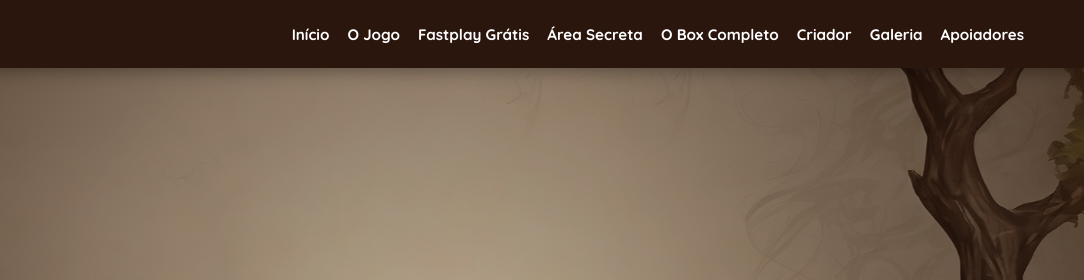
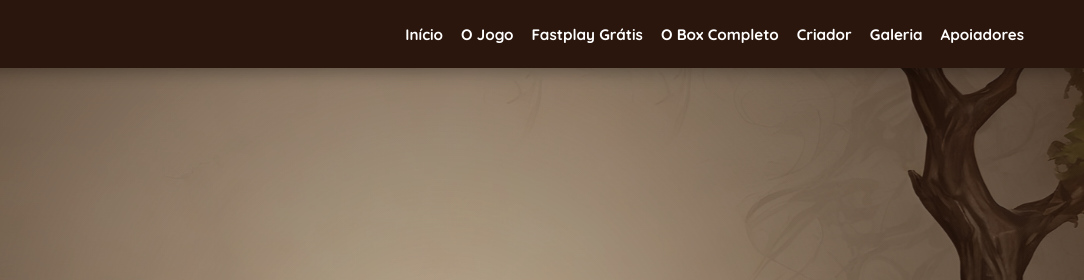
Before and after one commit to fazdecontarpg/fazdecontarpg.github.io, a plain HTML site: page index.html in a window 1280 px wide. Shown: the top 280 px of the page, 196-1280 px from the left. Drawn offline with Linux system fonts and the light colour scheme.

Commit message:
Update index.html

```diff
--- a/index.html
+++ b/index.html
@@ -25,7 +25,7 @@
         <a href="#inicio">Início</a>
         <a href="#sobre">O Jogo</a>
         <a href="#material-gratuito">Fastplay Grátis</a>
-        <a href="#area-apoiadores">Área Secreta</a>
+
         <a href="#garanta-ja">O Box Completo</a>
         <a href="#autoria">Criador</a>
         <a href="#galeria">Galeria</a>
@@ -93,43 +93,7 @@
     </div>
   </section>
 
-  <!-- 4.1 Seção de Links Exclusivos para Apoiadores (Área Protegida) -->
-  <!-- <section class="supporters-access-section" id="area-apoiadores">
-    <div class="section-container supporters-access-wrapper">
-      <div class="supporters-badge">🛡️ ÁREA EXCLUSIVA DE APOIADORES</div>
-      <h2>Acesse seus Materiais de Apoiador</h2>
-      <p>Escolha a sua categoria de apoio, digite a sua senha e acesse a sua pasta secreta no Google Drive!</p>
 
-      <div class="supporters-buttons-grid">
-        <button class="cta-button supporter-btn" data-supporter-type="livro">
-          <span class="icon">📚</span> Apoiadores do Livro
-        </button>
-
-        <button class="cta-button supporter-btn" data-supporter-type="insetario">
-          <span class="icon">🐛</span> Apoiadores do Insetário
-        </button>
-
-        <button class="cta-button supporter-btn" data-supporter-type="clube">
-          <span class="icon">👑</span> Clube Faz de Conta RPG
-        </button>
-      </div>
-    </div>
-  </section> -->
-
-  <!-- MODAL DE SENHA DE APOIADOR -->
-  <!-- <div class="modal-overlay" id="passwordModal">
-    <div class="modal-content password-modal-content">
-      <button class="close-modal" id="closePasswordModal">&times;</button>
-      <h3 id="supporterModalTitle">Acesso de Apoiador</h3>
-      <p class="modal-intro">Digite a senha secreta fornecida no seu apoio para liberar o link do Google Drive:</p>
-
-      <form id="supporterPasswordForm" class="password-form">
-        <input type="password" id="supporterPasswordInput" placeholder="Digite sua senha secreta..." required autocomplete="off">
-        <p id="passwordErrorMessage" class="password-error-message"></p>
-        <button type="submit" class="cta-button primary-btn full-width-btn">🔓 Validar e Acessar Drive</button>
-      </form>
-    </div>
-  </div> -->
 
   <!-- 5. Apresentação do Produto / Box Completo -->
   <section class="product-showcase" id="garanta-ja">
```
